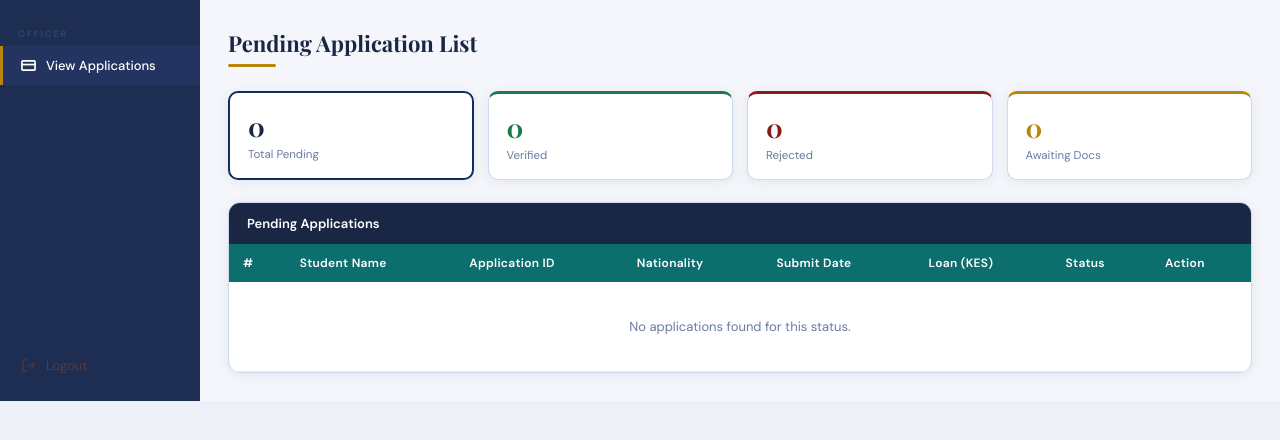
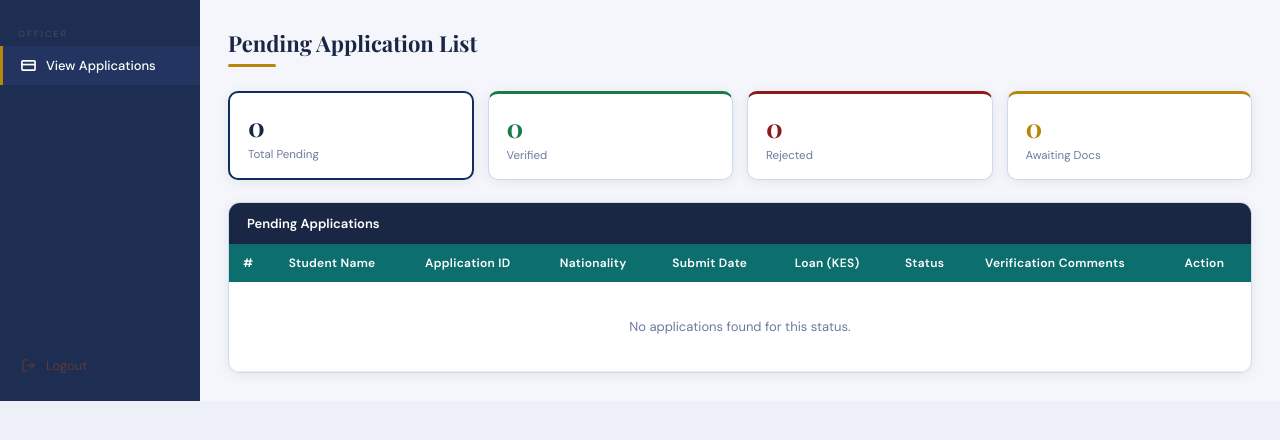
Before and after one commit to Mwan3kii/Financial-aid-system, a Flask app: page /officer/dashboard in a window 1280 px wide. Shown: the part 58-498 px from the top of the page. Run offline with Flask 3, Linux system fonts and the light colour scheme; the visitor is signed in with stand-in values (Sample User, id 1); data that the repository does not hold is empty; some libraries are stand-ins or nearby versions.

Commit message:
Update officer dashboard to enable viewing of verification comments

```diff
--- a/templates/officer_dashboard.html
+++ b/templates/officer_dashboard.html
@@ -92,7 +92,7 @@
             <thead><tr>
               <th>#</th><th>Student Name</th><th>Application ID</th>
               <th>Nationality</th><th>Submit Date</th><th>Loan (KES)</th>
-              <th>Status</th><th>Action</th>
+              <th>Status</th><th>Verification Comments</th><th>Action</th>
             </tr></thead>
             <tbody id="app-tbody">
               {# rows rendered by JS from the allApps array below #}
@@ -170,6 +170,7 @@
     date:       {{ app.submitted_at.strftime('%d %b %Y') | tojson }},
     amount:     {{ "{:,.0f}".format(app.requested_amount) | tojson }},
     status:     {{ app.status | tojson }},
+    comments:   {{ (app.status_remarks or '—') | tojson }},
     doc_status: {{ (app.doc_status or 'PENDING') | tojson }},
     review_url: {{ url_for('officer.review', application_id=app.application_id) | tojson }}
   }{% if not loop.last %},{% endif %}
@@ -214,7 +215,7 @@
   const tbody = document.getElementById('app-tbody');
 
   if (!rows.length) {
-    tbody.innerHTML = `<tr><td colspan="8"
+    tbody.innerHTML = `<tr><td colspan="9"
       style="text-align:center;padding:36px;color:var(--dim);font-size:13px">
       No applications found for this status.</td></tr>`;
     return;
@@ -229,6 +230,7 @@
       <td style="color:var(--dim);font-size:12px">${a.date}</td>
       <td style="font-family:'DM Mono',monospace;font-size:12px">${a.amount}</td>
       <td>${pillHtml(a.doc_status)}</td>
+      <td style="font-size:12px;color:var(--dim);max-width:200px">${a.comments}</td>
       <td><a href="${a.review_url}" class="btn btn-teal btn-sm">Review</a></td>
     </tr>
   `).join('');
```
